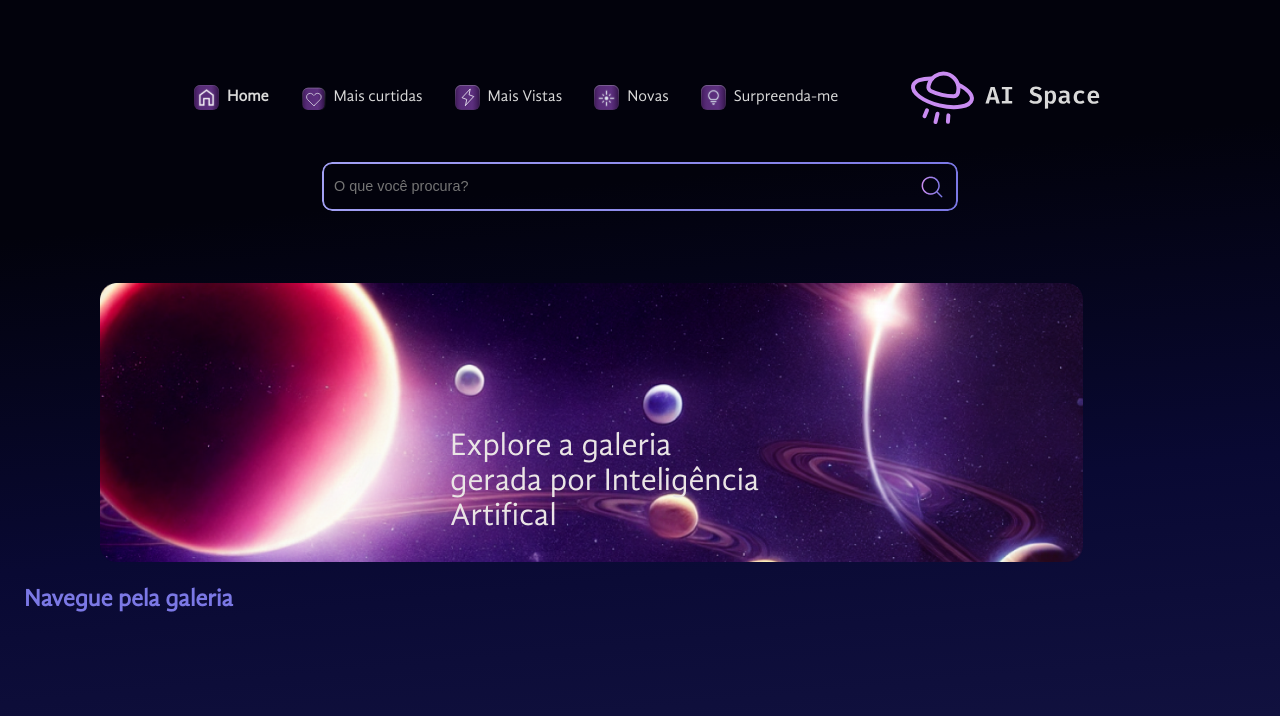
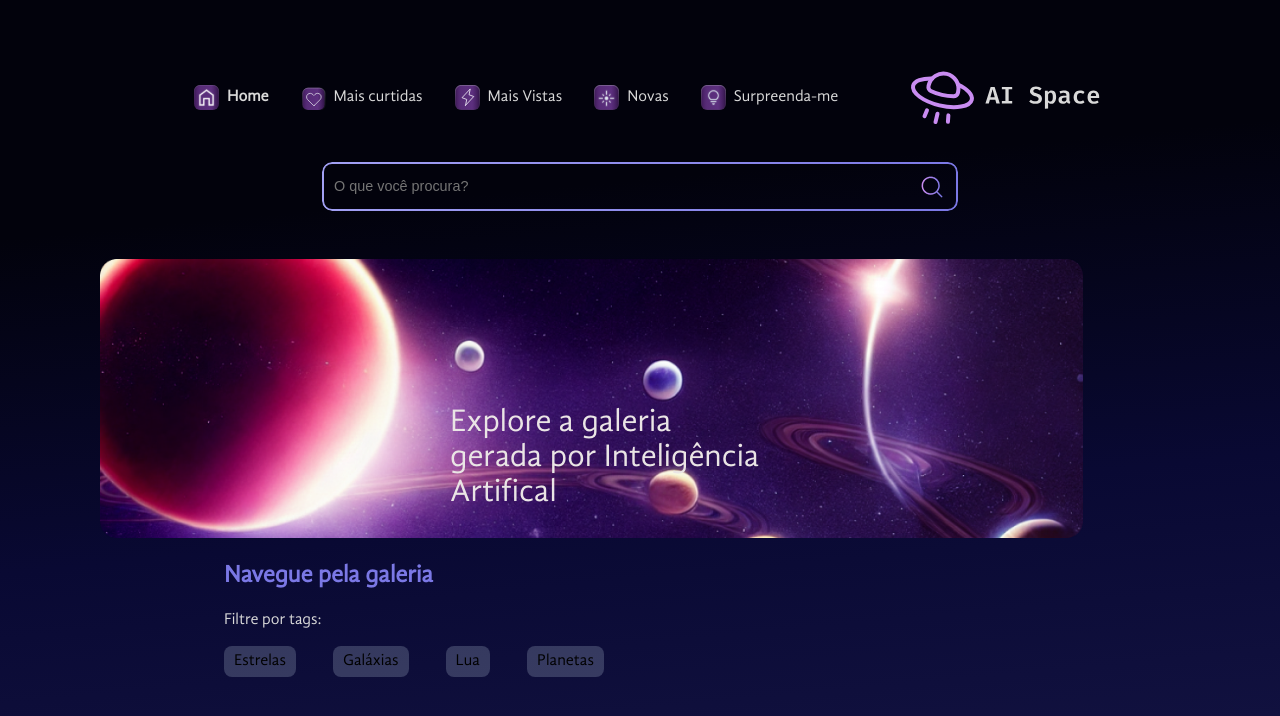
Before and after one commit to robs-am/space-gallery, a React (Create React App) app: page / in a window 1280 px wide. Shown: the top 716 px of the page. Built offline with nearby package versions, Linux system fonts and the light colour scheme.

Commit message:
add tags galeria

```diff
--- a/src/Components/Galeria/Galeria.module.scss
+++ b/src/Components/Galeria/Galeria.module.scss
@@ -1,8 +1,10 @@
 @import "../../styles/variaveis";
+
 
 .galeria {
   font-family: $fonte-normal;
   margin-bottom: 2rem;
+
 
   h2 {
     color: $roxo;
--- a/src/Components/Galeria/index.jsx
+++ b/src/Components/Galeria/index.jsx
@@ -1,5 +1,5 @@
 import React from 'react'
-//import Tags from './Tags'
+import Tags from '../Tags'
 import styles from './Galeria.module.scss'
 //import fotos from './fotos.json'
 
@@ -7,7 +7,7 @@ export default function Galeria() {
   return (
     <section className={styles.galeria}>
         <h2>Navegue pela galeria</h2>
-        {/* <Tags /> */}
+        <Tags />
         <ul className={styles.galeria__lista}></ul>
     </section>
   )
--- /dev/null
+++ b/src/Components/Tags/Tags.module.scss
@@ -0,0 +1,30 @@
+@import "../../styles/variaveis";
+
+.tags {
+  width: 65vw;
+  display: flex;
+  justify-content: space-between;
+  align-items: center;
+  color: $cor-do-texto;
+  font-family: $fonte-normal;
+  font-size: 16px;
+
+  p {
+    font-size: 1.25rem;
+  }
+
+  &__lista {
+    list-style: none;
+    width: 380px;
+    padding: 0;
+    display: flex;
+    justify-content: space-between;
+
+    li {
+      background-color: $tag-color;
+      padding: 6px 10px;
+      border-radius: 8px;
+      cursor: pointer;
+    }
+  }
+}
--- a/src/Components/Tags/index.jsx
+++ b/src/Components/Tags/index.jsx
@@ -1,10 +1,11 @@
 import React from "react";
+import styles from './Tags.module.scss'
 
 export default function Tags() {
   return (
     <div>
-      <p>Filtre por tags:</p>
-      <ul>
+      <p className={styles.tags}>Filtre por tags:</p>
+      <ul className={styles.tags__lista}>
         <li>Estrelas</li>
         <li>Galáxias</li>
         <li>Lua</li>
--- a/src/Pages/Homepage/Homepage.module.scss
+++ b/src/Pages/Homepage/Homepage.module.scss
@@ -2,6 +2,15 @@
 
 main {
   margin: 0 24px;
+
+
+    .container {
+      display: flex;
+      align-items: center;
+      justify-content: center;
+    }
+
+
 }
 
 .principal {
@@ -9,7 +18,7 @@ main {
   align-items:center;
 
   justify-content: flex-end;
-  margin-top: 3.5rem;
+  margin-top: 2rem;
 
   &__imagem {
     img {
--- a/src/Pages/Homepage/index.jsx
+++ b/src/Pages/Homepage/index.jsx
@@ -1,8 +1,7 @@
-
 import Galeria from "../../Components/Galeria";
 import Header from "./../../Components/Header/index";
 
-import Banner from "./Banner.png"
+import Banner from "./Banner.png";
 
 import styles from "./Homepage.module.scss";
 
@@ -11,14 +10,17 @@ export default function Homepage() {
     <>
       <Header />
       <main>
-        <section  className={styles.principal}>
-
+        <section className={styles.principal}>
           <div className={styles.principal__imagem}>
-            <h1 className={styles.principal__h1}>Explore a galeria  gerada por Inteligência Artifical</h1>
+            <h1 className={styles.principal__h1}>
+              Explore a galeria gerada por Inteligência Artifical
+            </h1>
             <img src={Banner} alt="Imagem de cristais em um planeta AI" />
           </div>
         </section>
-        <div><Galeria /></div>
+        <div className={styles.container}>
+          <Galeria />
+        </div>
       </main>
     </>
   );
```
